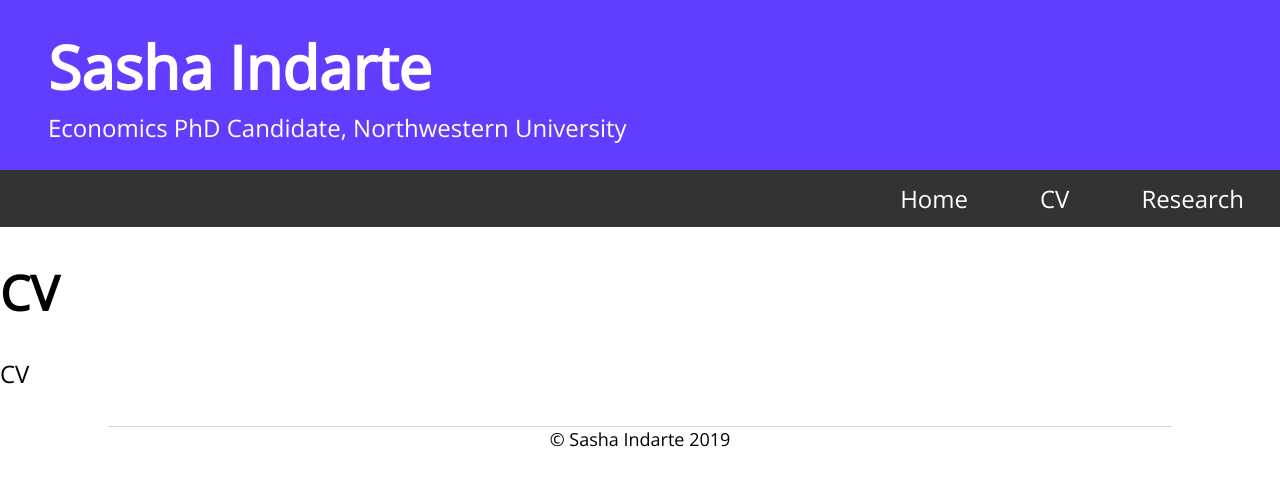
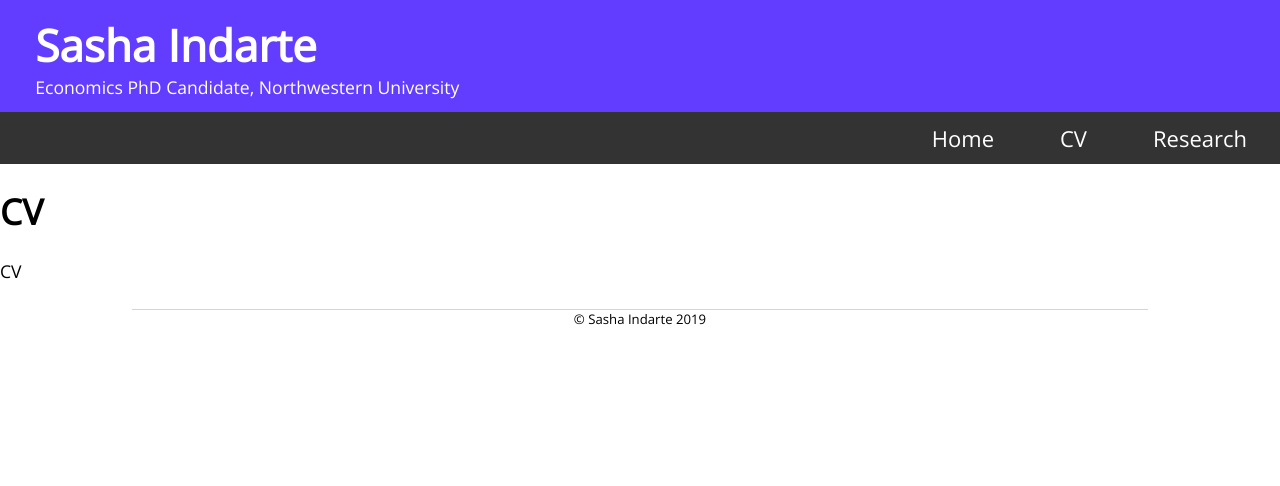
Before and after one commit to sashaindarte/sashaindarte.github.io, a Jekyll site: the page built from cv/index.html, in a window 1280 px wide. Shown: the top 486 px of the page. Built offline with Jekyll 4.4.1, drawn with Linux system fonts in a browser that asks for light colours.

Commit message:
Update main.css

```diff
--- a/css/main.css
+++ b/css/main.css
@@ -6,12 +6,12 @@
 body {
   font-family:'Open Sans', 'Sans-Serif';
   margin: 0;
-  font-size: 150%;
+  font-size: 110%;
 }
 
 /* Header/logo Title */
 .header {
-  padding: .5em 2em;
+  padding: .25em 2em;
   text-align: left;
   background: #633dff;
   color: white;
@@ -24,12 +24,16 @@ body {
 }
 
 .header p {
-  line-height: .5em;
+  line-height: .25em;
 }
 
 .row .main h2 {
-  font-size: 2.5em;
+  font-size: 2em;
     line-height: .5em;
+}
+
+.row .main p {
+  text-align: justify;
 }
 
 .row .side h3 {
@@ -55,6 +59,7 @@ body {
   float: left;
   display: block;
   color: white;
+  font-size: 1.25em;
   text-align: center;
   padding: .5em 1.5em;
   text-decoration: none;
@@ -94,15 +99,15 @@ body {
   -ms-flex: 30%; /* IE10 */
   flex: 30%;
   background-color: white;
-  padding: 2em 0em 0em 6em;
+  padding: 2em 0em 0em 10em;
 }
 
 /* Main column */
 .main {
-  -ms-flex: 60%; /* IE10 */
-  flex: 60%;
+  -ms-flex: 70%; /* IE10 */
+  flex: 70%;
   background-color: white;
-  padding: 2em 6em 0em 0em;
+  padding: 2em 10em 0em 0em;
 }
 
 /* Footer */
@@ -111,7 +116,7 @@ body {
     padding: 0em;
     text-align: center;
     border-top: 1px solid #d5d5d5;
-    margin: 2em 6em;
+    margin: 2em 10em;
 }
 
 /* Responsive layout - when the screen is less than 700px wide, make the two columns stack on top of each other instead of next to each other */
```
